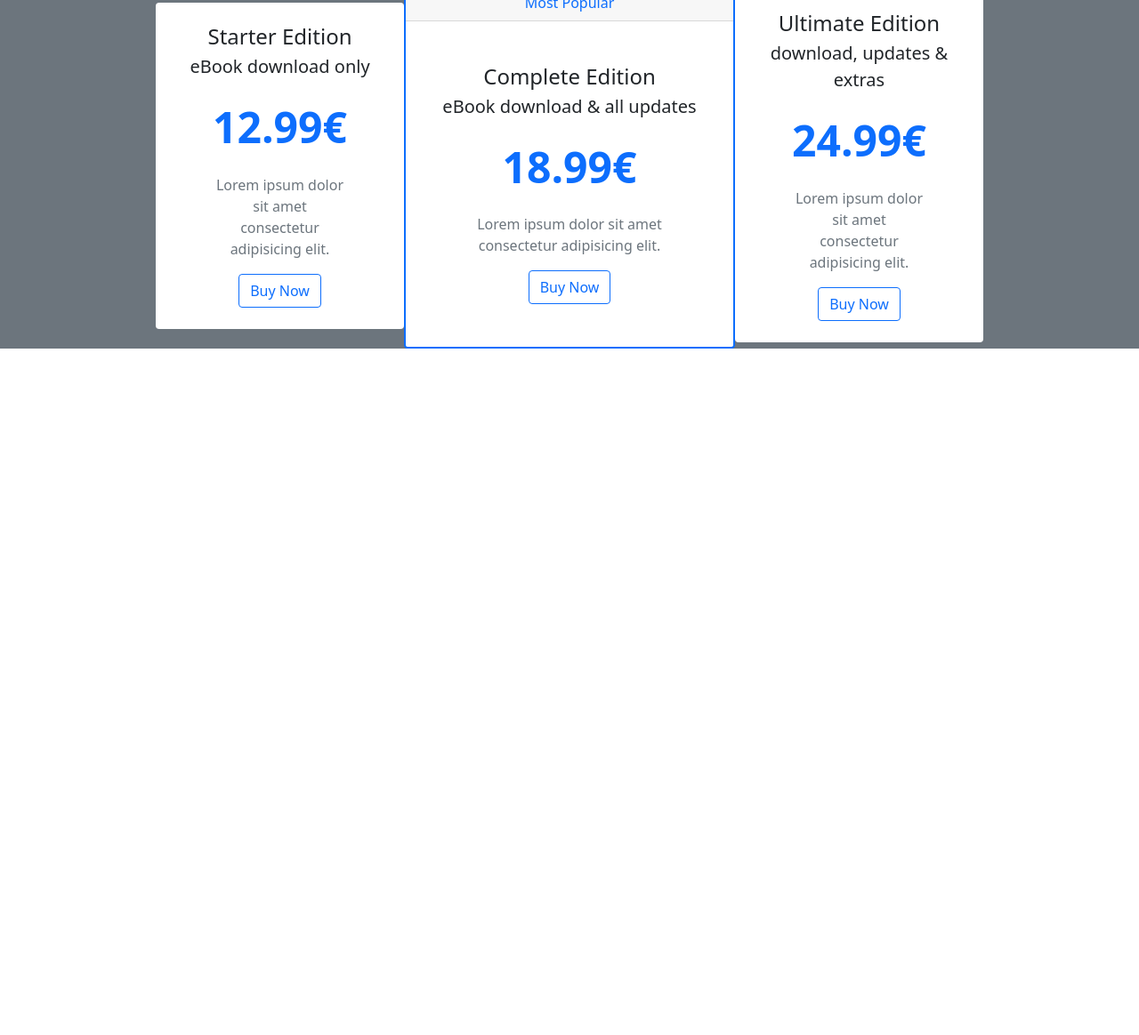
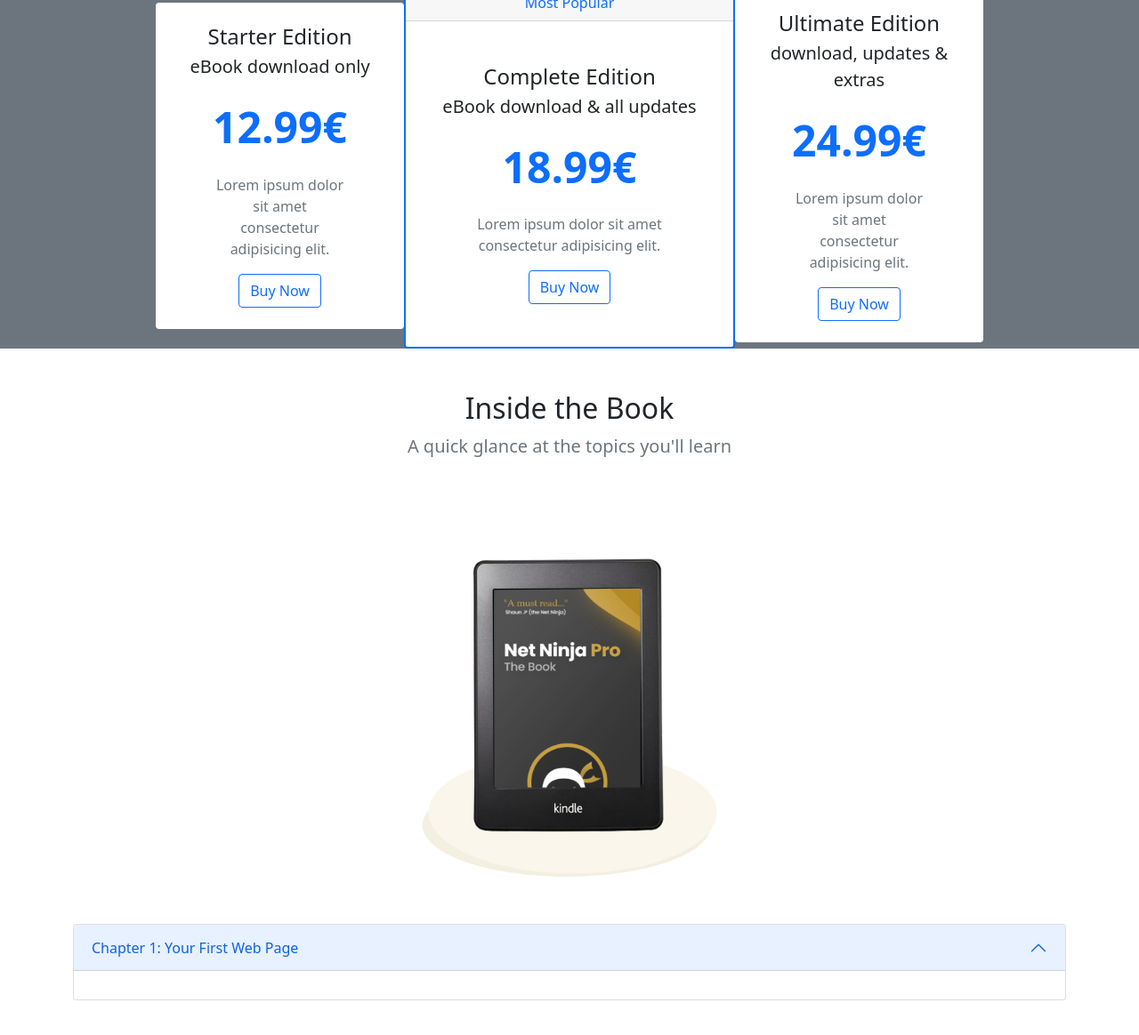
Before and after one commit to BrunoRozov/PROJEKT-C, a plain HTML site: page index.html in a window 1280 px wide. Shown: the part 750-1914 px from the top of the page at 89% size. Before the commit the page ends 1190 px from the top, so only its background shows below. Drawn offline with nearby package versions, Linux system fonts and the light colour scheme.

Commit message:
div parantatud

```diff
--- a/index.html
+++ b/index.html
@@ -20,17 +20,23 @@
     <nav class="navbar navbar-expand-md navbar-dark bg-secondary">
       <div class="container-xxl">
         <a href="#intro" class="navbar-brand">
-          <span class="fw-bold text-light">
-            Net Ninja Pro - The Book
-          </span>
+          <span class="fw-bold text-light"> Net Ninja Pro - The Book </span>
         </a>
-        <button class="navbar-toggler" type="button" data-bs-toggle="collapse"
-         data-bs-target="#main-nav" aria-controls="main-nav" aria-expanded="false"
-         aria-label="Toggle navigation">
+        <button
+          class="navbar-toggler"
+          type="button"
+          data-bs-toggle="collapse"
+          data-bs-target="#main-nav"
+          aria-controls="main-nav"
+          aria-expanded="false"
+          aria-label="Toggle navigation"
+        >
           <span class="navbar-toggler-icon"></span>
         </button>
-        <div class="collapse navbar-collapse justify-content-end algin-center"
-         id="main-nav">
+        <div
+          class="collapse navbar-collapse justify-content-end algin-center"
+          id="main-nav"
+        >
           <ul class="navbar-nav">
             <li class="nav-item">
               <a class="nav-link" href="#topic">About The Book</a>
@@ -59,20 +65,26 @@
               <div class="display-2">Black-Belt</div>
               <div class="display-5 text-muted">Your Coding Skills</div>
             </h1>
-          <p class="lead my-4 text-muted">Lorem, ipsum dolor sit amet consectetur adipisicing elit.</p>
+            <p class="lead my-4 text-muted">
+              Lorem, ipsum dolor sit amet consectetur adipisicing elit.
+            </p>
             <a href="#pricing" class="btn btn-secondary btn-lg">Buy Now</a>
           </div>
           <div class="col-md-5 text-center d-none d-md-block">
-          <img class="img-fluid" src="assets/ebook-cover.png" alt="ebook cover">
+            <img
+              class="img-fluid"
+              src="assets/ebook-cover.png"
+              alt="ebook cover"
+            />
           </div>
         </div>
       </div>
-    </seaction>
+    </section>
     <section id="pricing" class="bg-secondary mt-5">
       <div class="container-lg">
         <div class="text-center">
           <h2>Pricing Plans</h2>
-          <p class="lead text-light ">Choose a pricing plan to suit you</p>
+          <p class="lead text-light">Choose a pricing plan to suit you</p>
         </div>
         <div class="row my-5 align-items-center justify-content-center g-0">
           <div class="col-8 col-lg-4 col-xl-3">
@@ -81,20 +93,30 @@
                 <h4 class="card-title">Starter Edition</h4>
                 <p class="lead card-subtitle">eBook download only</p>
                 <p class="display-5 my-4 text-primary fw-bold">12.99€</p>
-                <p class="card-text mx-5 text-muted d-none d-lg-block">Lorem ipsum dolor sit amet consectetur adipisicing elit.</p>
-                <a href="#" class="btn btn-outline-primary btn-lg-mt-3">Buy Now</a>
+                <p class="card-text mx-5 text-muted d-none d-lg-block">
+                  Lorem ipsum dolor sit amet consectetur adipisicing elit.
+                </p>
+                <a href="#" class="btn btn-outline-primary btn-lg-mt-3"
+                  >Buy Now</a
+                >
               </div>
             </div>
           </div>
           <div class="col-9 col-lg-4">
             <div class="card border-primary border-2">
-              <div class="card-header text-center text-primary">Most Popular</div>
+              <div class="card-header text-center text-primary">
+                Most Popular
+              </div>
               <div class="card-body text-center py-5">
                 <h4 class="card-title">Complete Edition</h4>
                 <p class="lead card-subtitle">eBook download & all updates</p>
                 <p class="display-5 my-4 text-primary fw-bold">18.99€</p>
-                <p class="card-text mx-5 text-muted d-none d-lg-block">Lorem ipsum dolor sit amet consectetur adipisicing elit.</p>
-                <a href="#" class="btn btn-outline-primary btn-lg-mt-3">Buy Now</a>
+                <p class="card-text mx-5 text-muted d-none d-lg-block">
+                  Lorem ipsum dolor sit amet consectetur adipisicing elit.
+                </p>
+                <a href="#" class="btn btn-outline-primary btn-lg-mt-3"
+                  >Buy Now</a
+                >
               </div>
             </div>
           </div>
@@ -104,9 +126,51 @@
                 <h4 class="card-title">Ultimate Edition</h4>
                 <p class="lead card-subtitle">download, updates & extras</p>
                 <p class="display-5 my-4 text-primary fw-bold">24.99€</p>
-                <p class="card-text mx-5 text-muted d-none d-lg-block">Lorem ipsum dolor sit amet consectetur adipisicing elit.</p>
-                <a href="#" class="btn btn-outline-primary btn-lg-mt-3">Buy Now</a>
+                <p class="card-text mx-5 text-muted d-none d-lg-block">
+                  Lorem ipsum dolor sit amet consectetur adipisicing elit.
+                </p>
+                <a href="#" class="btn btn-outline-primary btn-lg-mt-3"
+                  >Buy Now</a
+                >
               </div>
+            </div>
+          </div>
+        </div>
+      </div>
+    </section>
+    <section id="topics">
+      <div class="container-md">
+        <div class="text-center">
+          <h2>Inside the Book</h2>
+          <p class="lead text-muted">
+            A quick glance at the topics you'll learn
+          </p>
+        </div>
+        <div class="row my-5 g-5 justify-content-around align-items-center">
+          <div class="col-6 col-lg-4">
+            <img src="assets/kindle.png" class="img-fluid" alt="ebook" />
+          </div>
+          <div class="accordion" id="chapters">
+            <div class="accordion-item">
+              <h2 class="accordion-header" id="heading-1">
+                <button
+                  class="accordion-button"
+                  type="button"
+                  data-bs-toggle="collapse"
+                  data-bs-target="#chapter-1"
+                  aria-expanded="true"
+                  aria-controls="chapter-1"
+                >
+                  Chapter 1: Your First Web Page
+                </button>
+              </h2>
+              <div
+                id="chapter-1"
+                class="accordion-collapse collapse show"
+                aria-labelledby="heading-1"
+                data-bs-parent="#chapters"
+              >
+                <div class="accordion-body"></div>
               </div>
             </div>
           </div>
```
Lines whose indentation alone changed are shown as unchanged.
